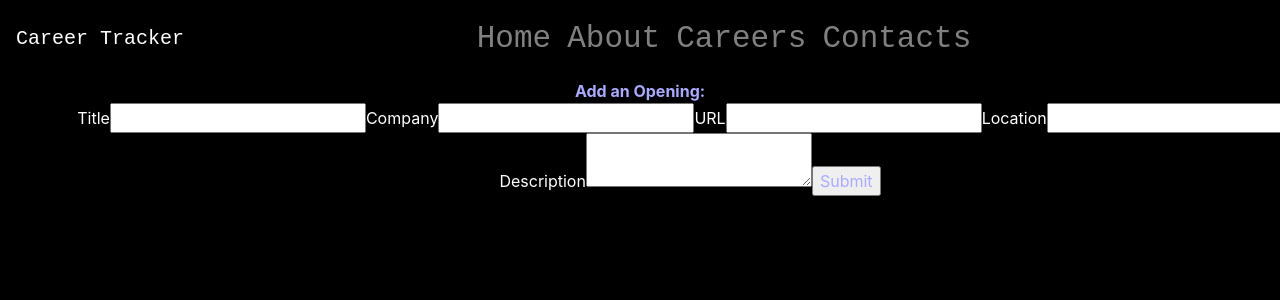
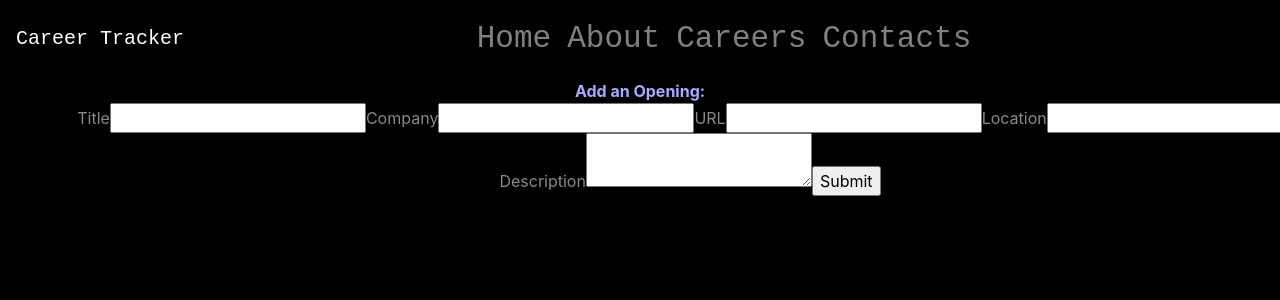
Before and after one commit to cjwood032/career-tracker, a React (Create React App) app: page /Careers/CareerInput in a window 1280 px wide. Shown: the top 300 px of the page. Built offline with nearby package versions, Linux system fonts and the light colour scheme.

Commit message:
update to career input

```diff
--- a/src/components/careers/CareerInput.css
+++ b/src/components/careers/CareerInput.css
@@ -2,8 +2,12 @@ form{
 width: 100%;
 margin-left: 50px;
 margin-right: 50px;
-color: #fff;
+color: #888;
+}
+input, select{
+    color: #000;
 }
 input:focus{
-    background-color: #aaf;
+    background-color: #cdcdff;
+    color: #500;
 }
```
